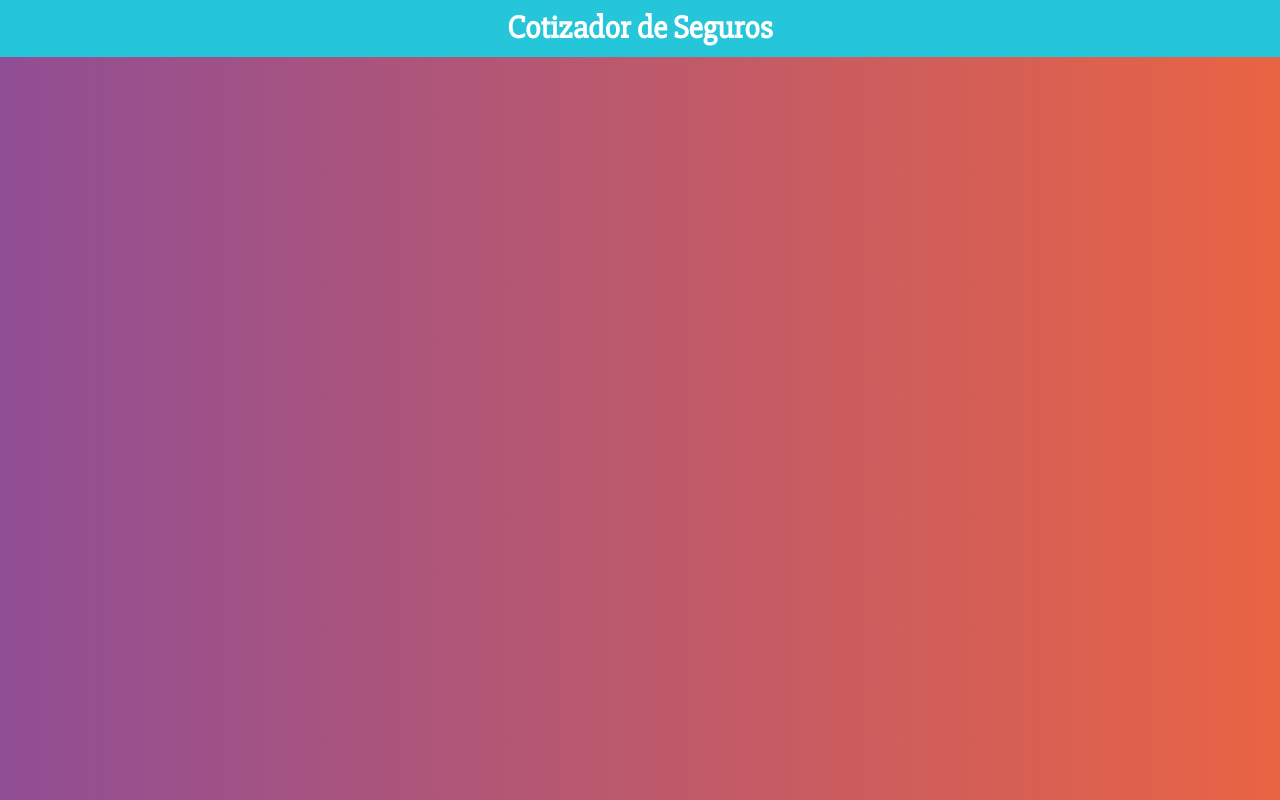
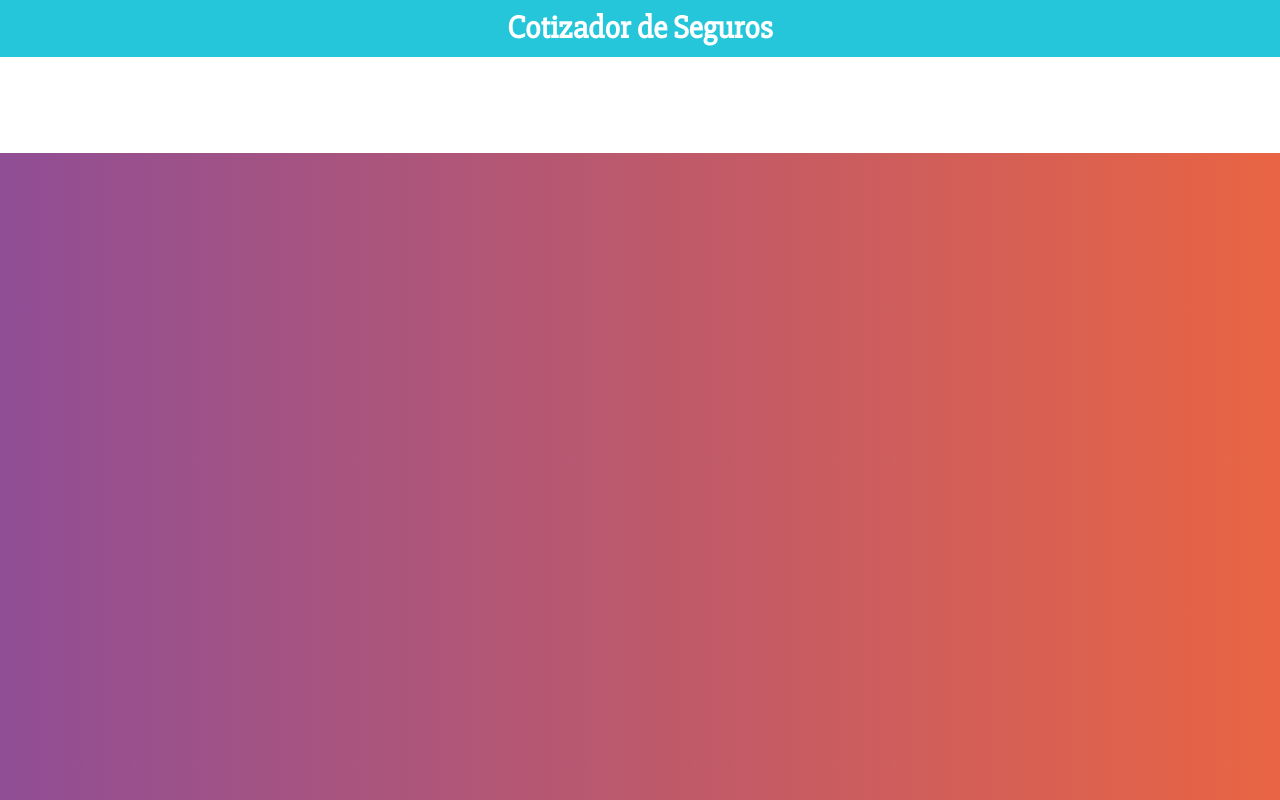
Before and after one commit to AlexanderAyra/Cotizador-de-Seguros, a React (Create React App) app: page / in a window 1280 px wide. Built offline with nearby package versions, Linux system fonts and the light colour scheme.

Commit message:
Creando los Primeros Styled Components

```diff
--- a/src/App.js
+++ b/src/App.js
@@ -1,11 +1,23 @@
 import React from 'react'
 import Header from './components/Header'
+import styled from '@emotion/styled'
+
+const Contenedor = styled.div`
+	min-width: 600px;
+	margin: 0 auto;
+`
+
+const ContenedorFormulario = styled.div`
+	background-color: #fff;
+	padding: 3rem;
+`
 
 function App() {
 	return (
-		<div className='App'>
+		<Contenedor className='App'>
 			<Header titulo='Cotizador de Seguros' />
-		</div>
+			<ContenedorFormulario></ContenedorFormulario>
+		</Contenedor>
 	)
 }
 
```
